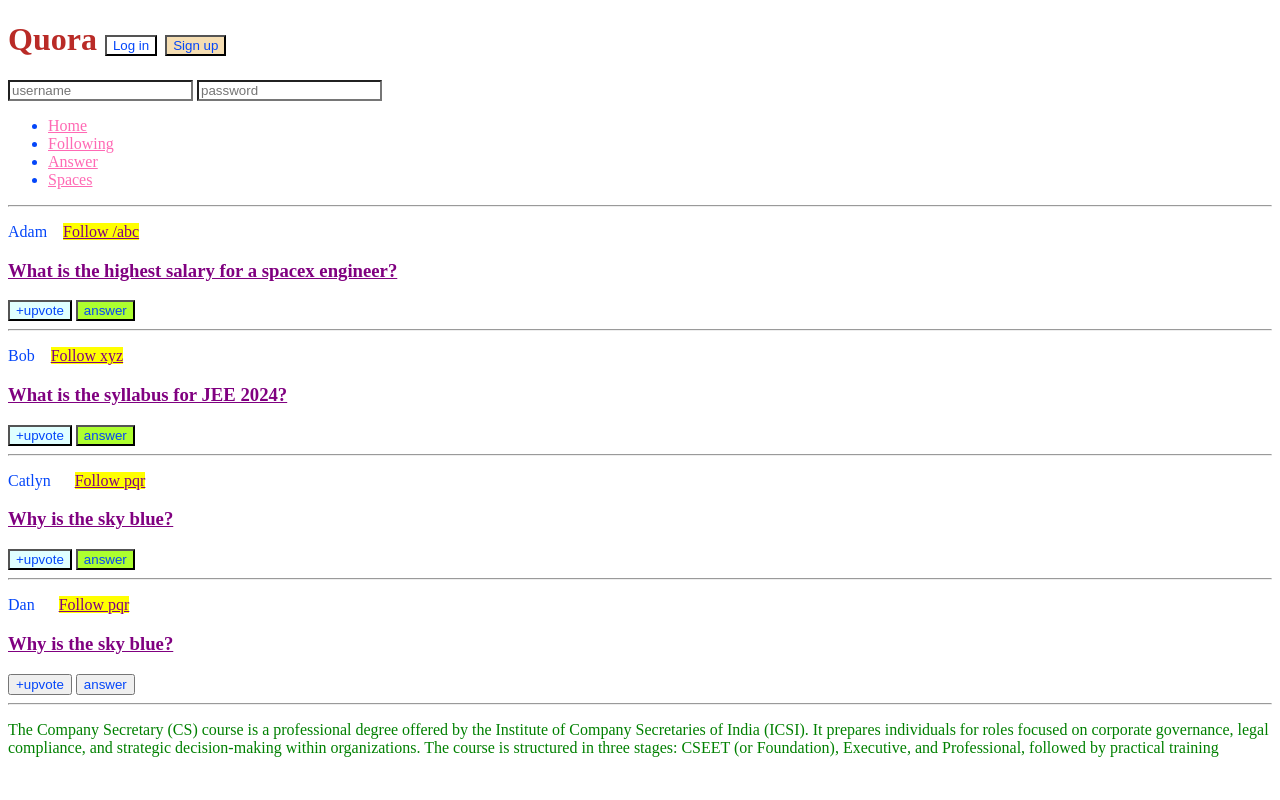
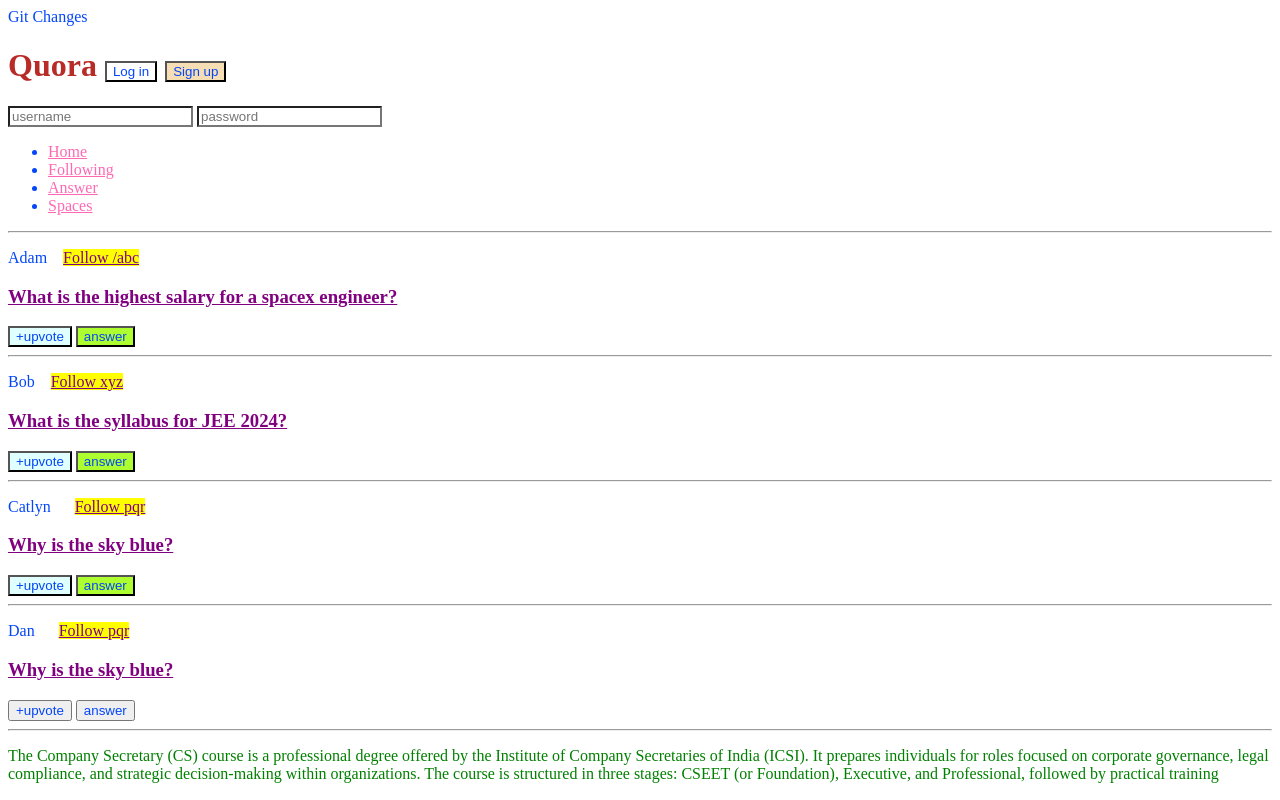
Before and after one commit to kaif2104/apnacol, a plain HTML site: page index.html in a window 1280 px wide. Drawn offline with Linux system fonts and the light colour scheme.

Commit message:
Written Caption Git

```diff
--- a/index.html
+++ b/index.html
@@ -9,6 +9,7 @@
   <link rel="stylesheet" href="style.css" />
   <body>
     <header>
+        <caption>Git Changes</caption>
         <h1>Quora
             <button id="login">Log in</button>
             <button id="signup">Sign up</button>
```
